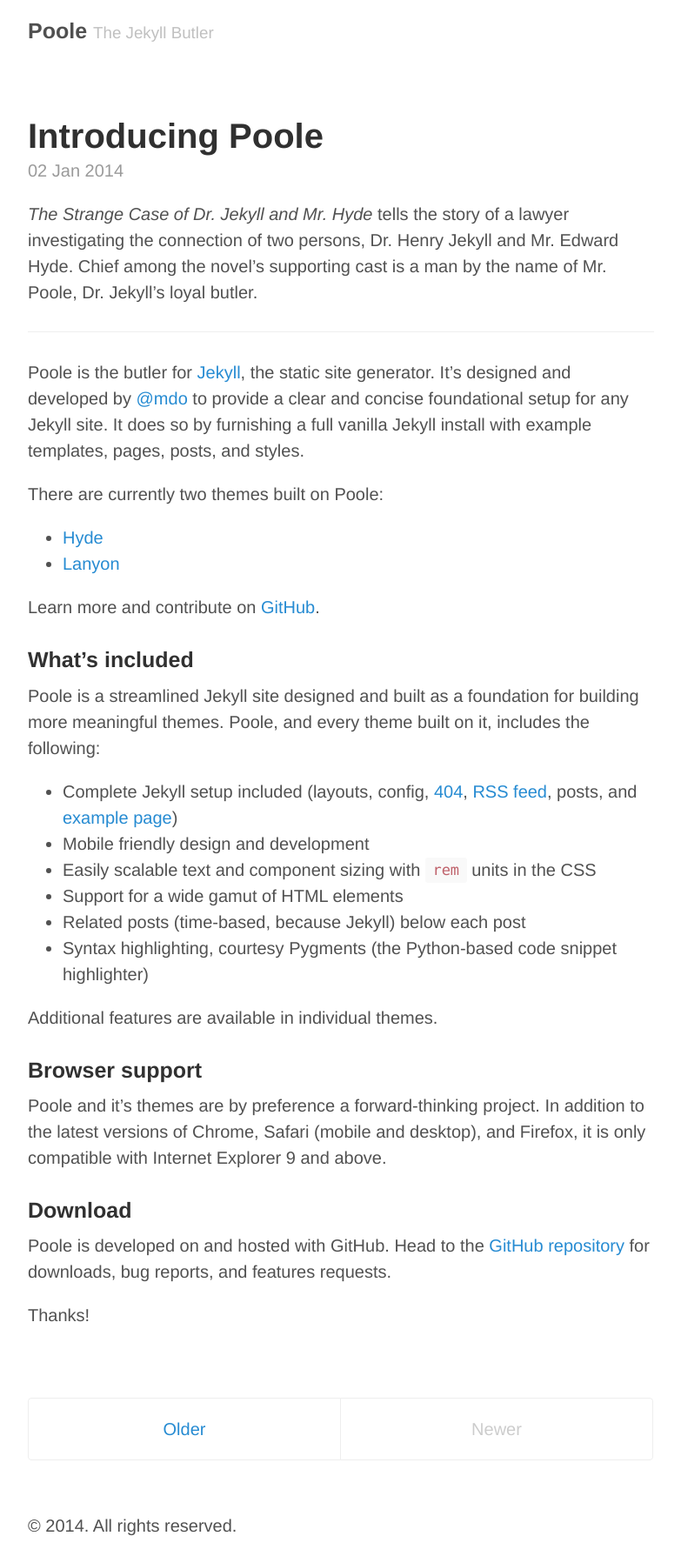
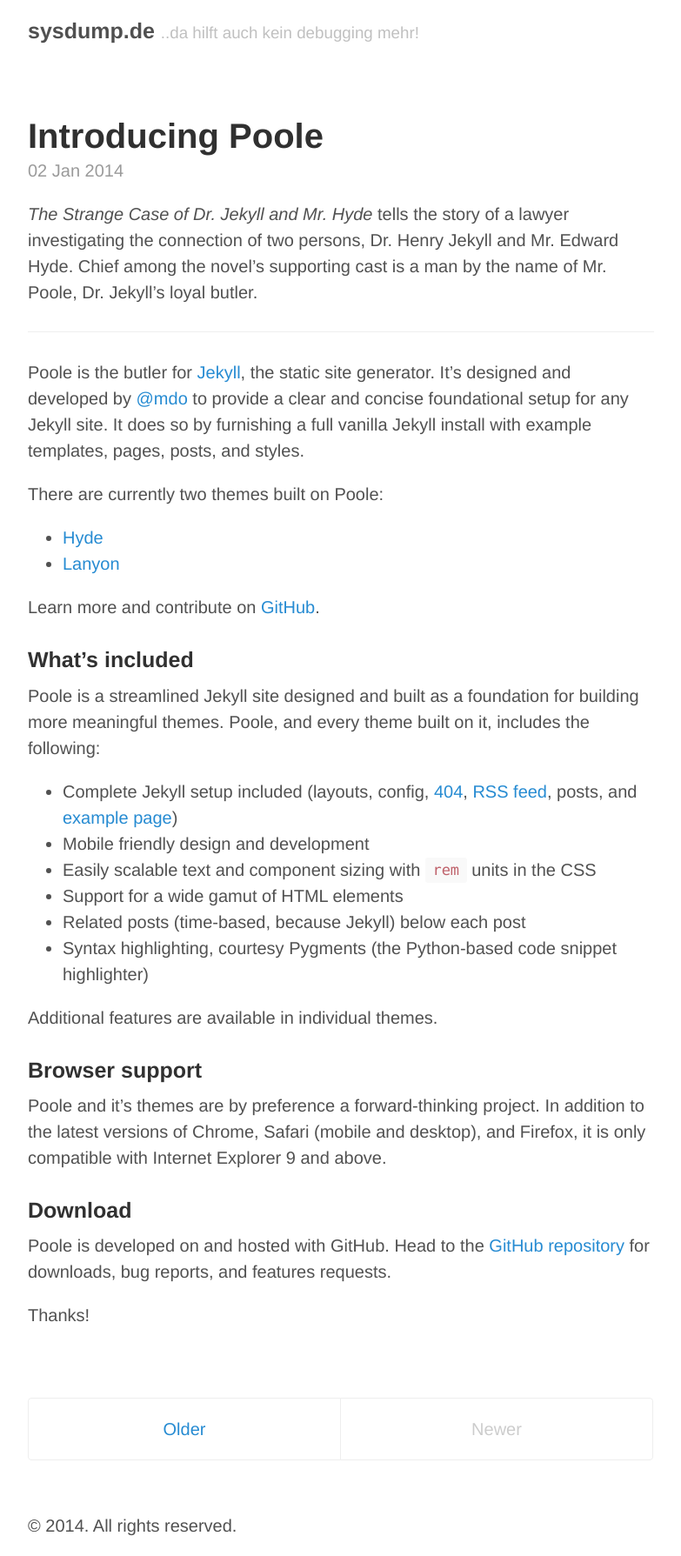
Before and after one commit to derMerl/dermerl.github.io, a Jekyll site: the page built from index.html, in a window 1280 px wide. Shown: the whole page at 87% size, without its empty margins (248-1031 px from the left). Built offline with Jekyll 4.4.1, drawn with Linux system fonts in a browser that asks for light colours; Markdown is read by kramdown in place of the engine named in the settings; the list of posts is cut into pages by our own code.

Commit message:
Update _config.yml

```diff
--- a/_config.yml
+++ b/_config.yml
@@ -6,15 +6,15 @@ pygments:         true
 permalink:        pretty
 
 # Setup
-title:            Poole
-tagline:          The Jekyll Butler
-url:              http://getpoole.com
+title:            sysdump.de
+tagline:          ..da hilft auch kein debugging mehr!
+url:              http://sysdump.de
 paginate:         1
 baseurl:          /
 author:
-  name:           Mark Otto
-  url:            https://twitter.com/mdo
-  email:          markdotto@gmail.com
+  name:           derMerl
+  url:            https://twitter.com/dermerl
+  email:          merl@sysdump.de
 
 # Custom vars
 version:          1.0.0
```
